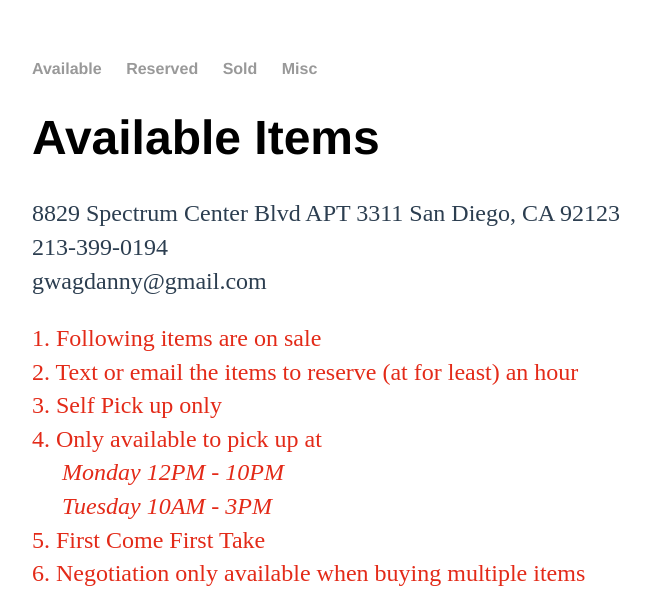
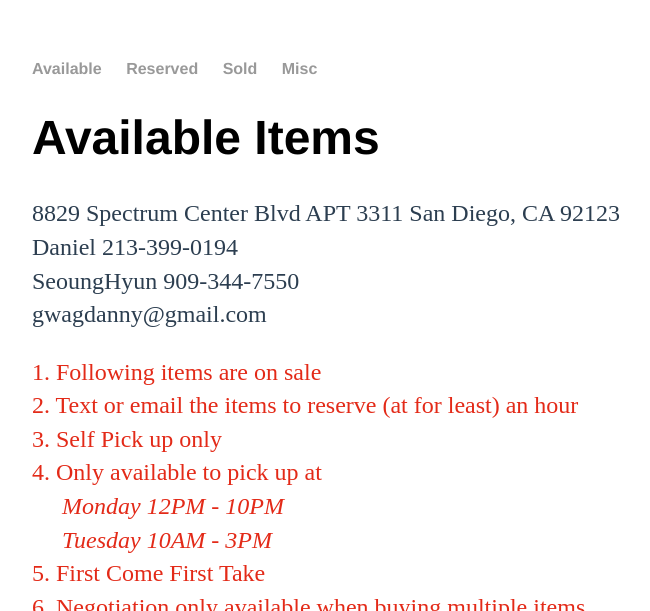
Before and after one commit to AvionMoveOut/AvionMoveOut.github.io, a Jekyll site: the page built from index.html, in a window 1280 px wide and 900 px high, cut to the strip 0-611 px from the top of the window. Shown: the whole strip, without its empty margins (160-810 px from the left). Built offline with Jekyll 4.4.1, drawn with Linux system fonts in a browser that asks for light colours.

Commit message:
Update index.html

```diff
--- a/index.html
+++ b/index.html
@@ -9,7 +9,8 @@
 	<p>
 		<font color=#2C3E50>
 			8829 Spectrum Center Blvd APT 3311 San Diego, CA 92123 <br />
-			213-399-0194 <br />
+			Daniel 213-399-0194 <br />
+			SeoungHyun 909-344-7550 <br />
 			gwagdanny@gmail.com
 		</font>
 	</p>
@@ -92,9 +93,6 @@
 			<img src="https://drive.google.com/uc?id=1Y1qu9lhY_bWjSpDoHYkJHI5oWKVpfJbS" width=600 height=400> <br />
 			18. Dish Holder<font color=#E32A18> $5 </font><br /><br />
 
-			<img src="https://drive.google.com/uc?id=1Gq_J0k48HwJqDSTWGFUSNsKwUEq7T62M" width=600 height=400> <br />
-			19. Chair <font color=#E32A18> $5 </font><br /><br />
-
 			<img src="https://drive.google.com/uc?id=12NFmRf25IjvKuDEzzbyFbkFSoq1OEnvh" width=600 height=400> <br />
 			20. Fairly new first aid kit<font color=#E32A18> $5 </font><br /><br />
 
@@ -103,10 +101,7 @@
 
 
 			<font color=#00FF27> Free Miscellaneous Items </font>
-			<img src="https://drive.google.com/uc?id=1Epyq2sCBldM-G1fH2FD8jFwkOxZSdEB6" width=600 height=400> <br />
-			<img src="https://drive.google.com/uc?id=11Wy82NYiMPgZpLnBvcnSSizVIsZdJMz7" width=600 height=400> <br />
 			<img src="https://drive.google.com/uc?id=1CCQXL4b6nwC8Cpp6-uVXi0O1pxPViCM5" width=600 height=400> <br />
-			<img src="https://drive.google.com/uc?id=1efJBhft2N3gb6X347hgUa12O6yxLXx8r" width=600 height=400> <br />
 
 
 		</body>
```
